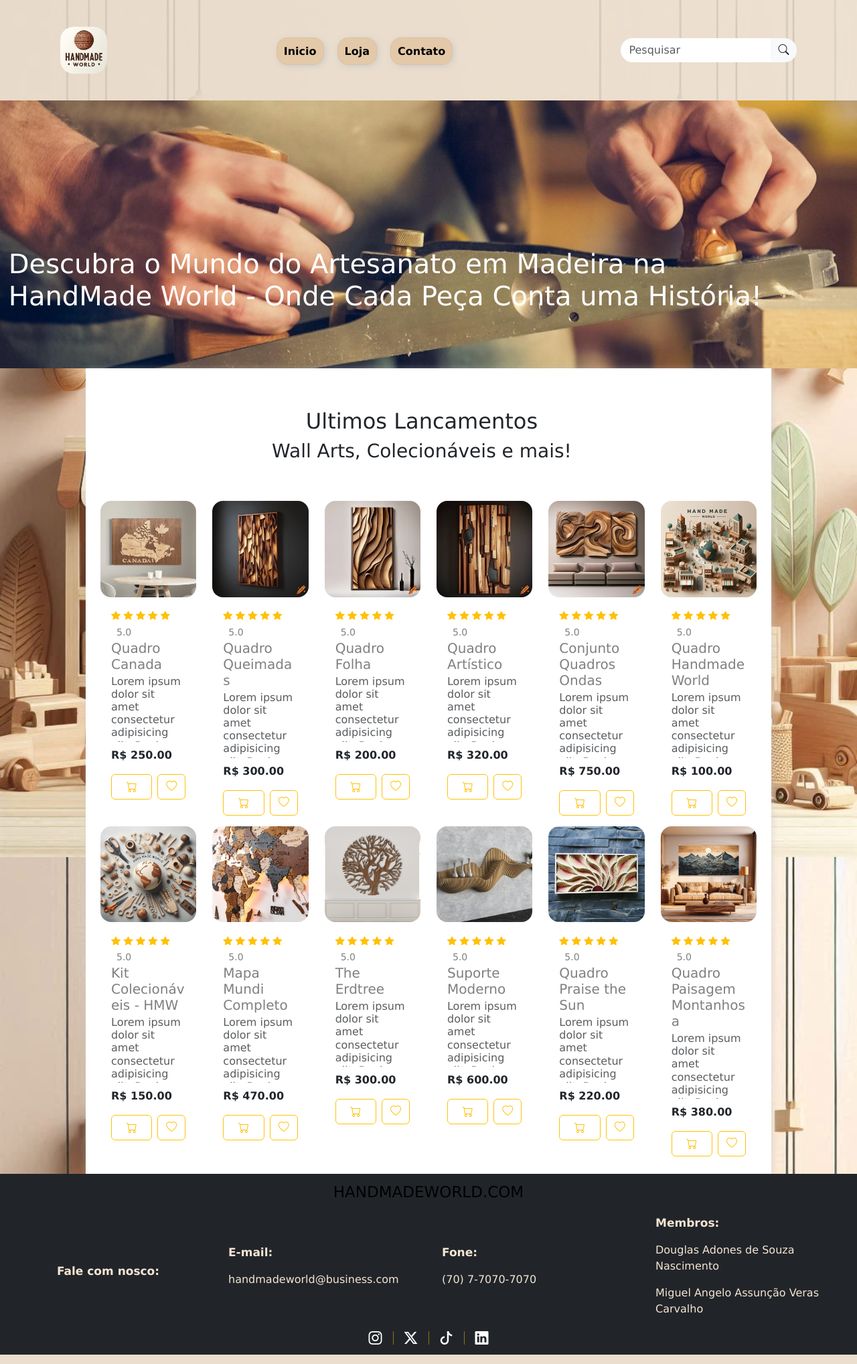
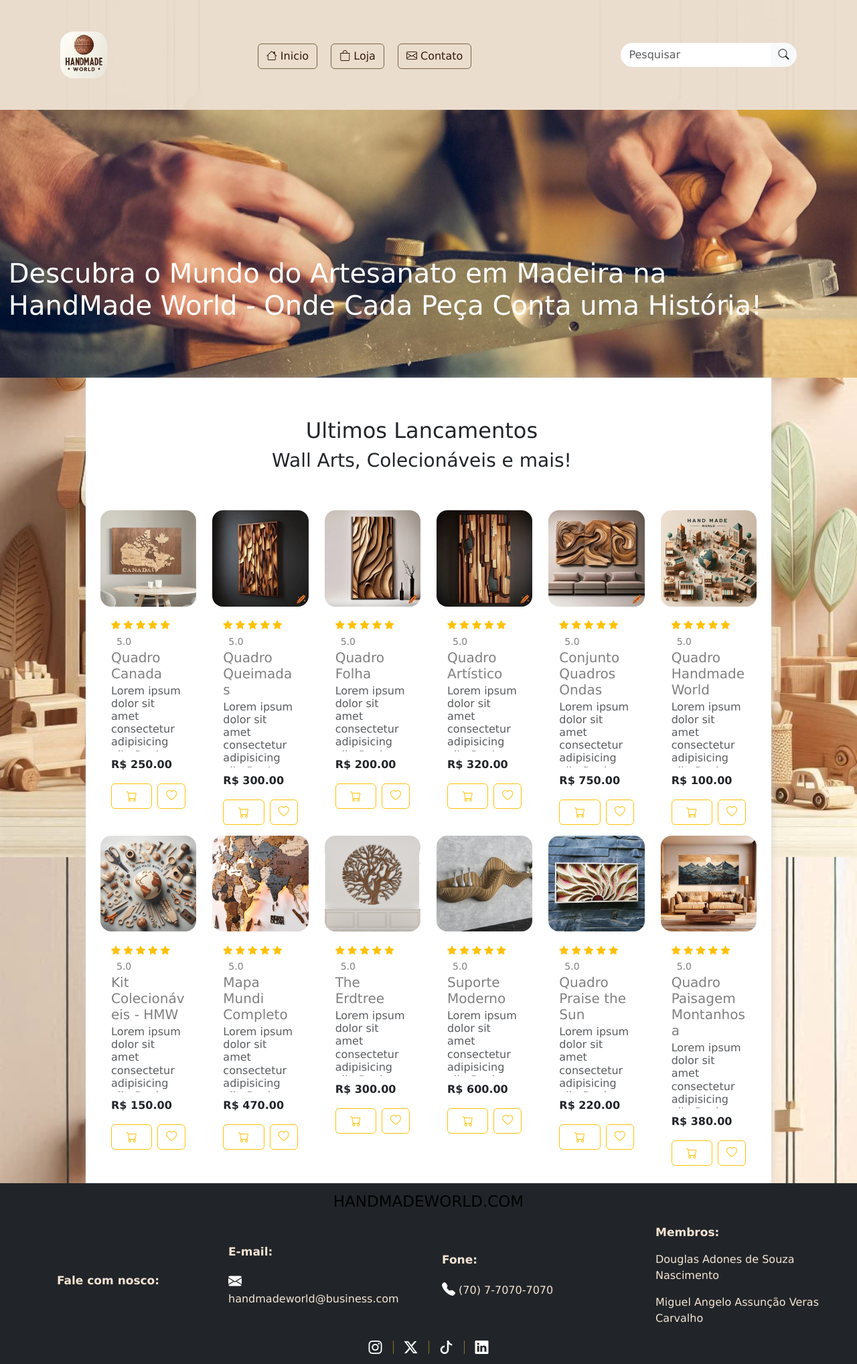
Before and after one commit to douglasadones/HandMadeWorld, a plain HTML site: page index.html in a window 1280 px wide. Shown: the whole page at 67% size. Drawn offline with nearby package versions, Linux system fonts and the light colour scheme.

Commit message:
melhorando botoes de navegação e adicionando icones

```diff
--- a/index.html
+++ b/index.html
@@ -28,13 +28,13 @@
             </a>
             <ul>
                 <li>
-                    <a href="#">Inicio</a>
+                    <a href="#"><button type="button" class="btn btn-outline-dark"><i class="bi bi-house"></i> Inicio</button></a>
                 </li>
                 <li>
-                    <a href="./index.html">Loja</a>
+                    <a href="./index.html"><button type="button" class="btn btn-outline-dark"><i class="bi bi-bag"></i> Loja</button></a>
                 </li>
                 <li>
-                    <a href="./contact.html">Contato</a>
+                    <a href="./contact.html"><button type="button" class="btn btn-outline-dark"><i class="bi bi-envelope"></i> Contato</button></a>
                 </li>
             </ul>
             <form role="search">
@@ -424,11 +424,11 @@
                     nosco:</a> </p>
             <div class="col-12 col-sm-12 col-md col-lg col-xl">
                 <p class="titulo">E-mail:</p>
-                <address>handmadeworld@business.com</address>
+                <p><i class="bi bi-envelope-fill"></i> handmadeworld@business.com</p>
             </div>
             <div class="col-12 col-sm-12 col-md col-lg col-xl">
                 <p class="titulo">Fone:</p>
-                <p>(70) 7-7070-7070</p>
+                <p><i class="bi bi-telephone-fill"></i> (70) 7-7070-7070</p>
             </div>
             <div class="col-12 col-sm-12 col-md col-lg col-xl">
                 <p class="titulo">Membros:</p>
--- a/style/components/footer-style.css
+++ b/style/components/footer-style.css
@@ -50,3 +50,8 @@ footer div.contato-grupo, a {
 footer a {
     text-decoration: none;
 }
+
+footer address {
+    display: flex;
+    text-wrap: wrap;
+}
--- a/style/components/nav-style.css
+++ b/style/components/nav-style.css
@@ -24,7 +24,18 @@ nav li {
     transition: all 200ms;
 }
 
-nav ul a {
+nav .btn-outline-dark {
+    border-color: rgb(121, 99, 71);
+    color: #371A09;
+}
+
+nav .btn-outline-dark:hover {
+    background-color: rgba(117, 70, 9, 0.514);
+    color: black;
+    border-color: rgb(121, 99, 71);
+}
+
+/* nav ul a {
     text-decoration: none;
     font-weight: 600;
     color: black;
@@ -33,7 +44,7 @@ nav ul a {
     border-radius: 1em;
     box-shadow: 2px 2px 10px #cccccc;
     border: 1px solid rgba(0, 0, 0, 0.041);
-}
+} */
 
 nav ul li:hover {
     padding: 30px;
--- a/style/contact-style.css
+++ b/style/contact-style.css
@@ -37,12 +37,11 @@ main {
 section {
     max-width: 600px;
     background-color: transparent;
-    color: #ffffff;
     padding: 5%;
     border-radius: 1em;
     backdrop-filter: blur(20px);
     border: 1px solid #ebdece38;
-    box-shadow: 1px 1px 5px rgba(0, 0, 0, 0.185);
+    box-shadow: 0 0 5px rgba(0, 0, 0, 0.274);
 }
 
 fieldset {
--- a/style/shop-style.css
+++ b/style/shop-style.css
@@ -100,3 +100,7 @@ div.titulo-pagina {
         display: inline;
     }
 }
+
+nav {
+    background-color: #ebdecef8;
+}
```
Also changed, not shown: contact.html (+3 -3 lines), images/bg/bg-nav.jpeg (added).
